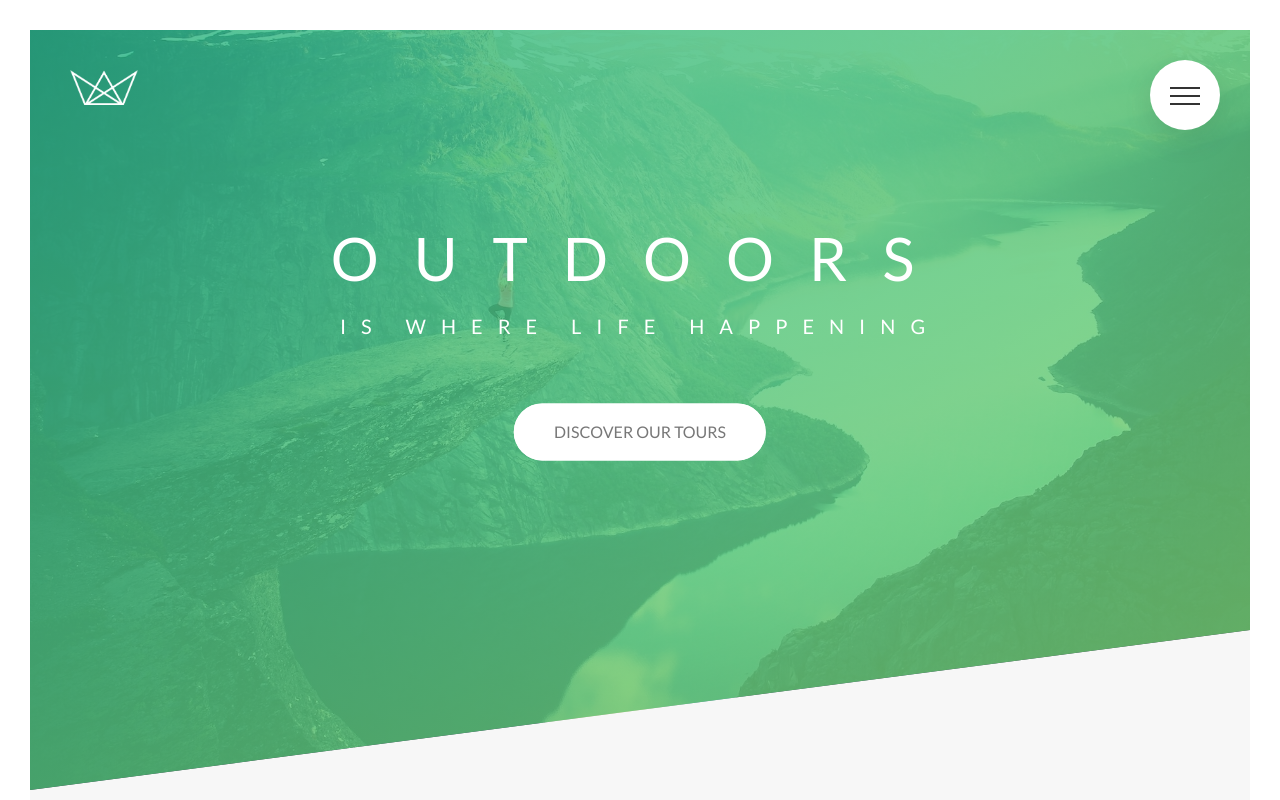
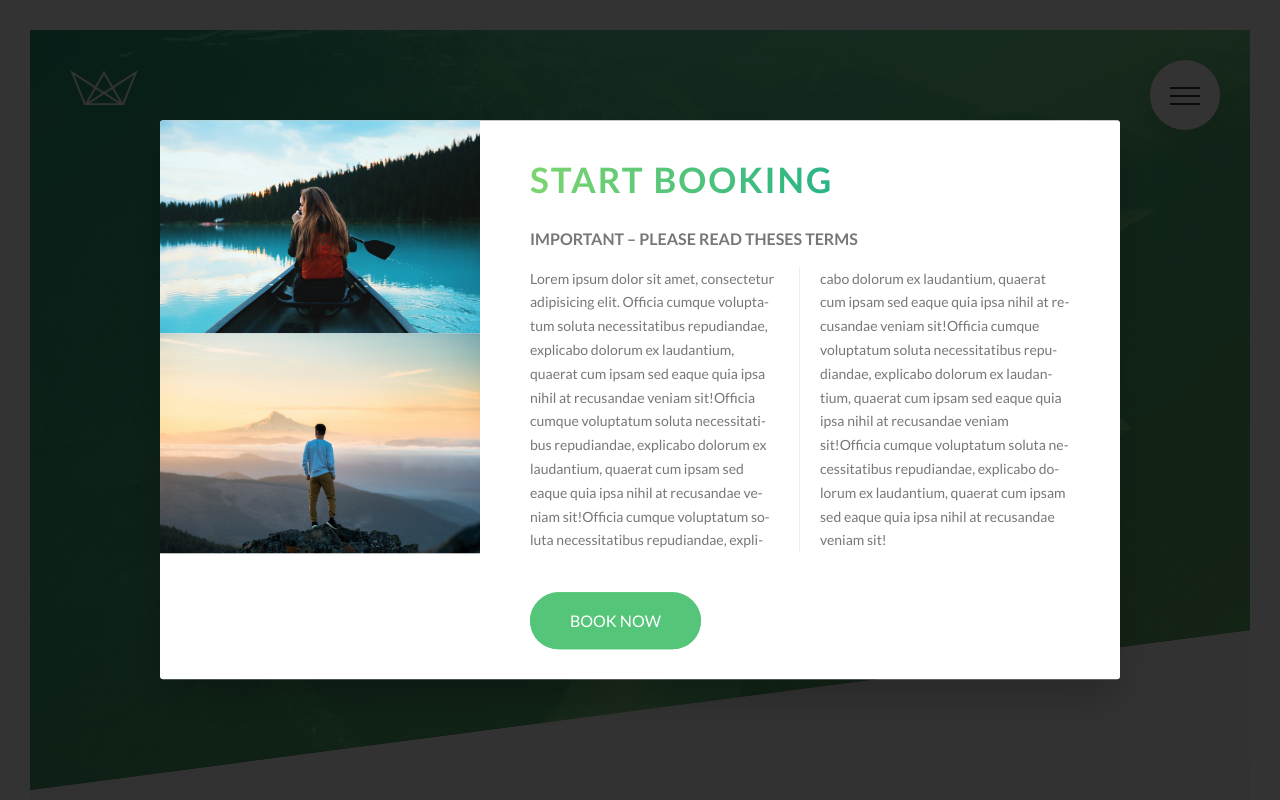
Before and after one commit to YiroYi/starter, a website: page index.html in a window 1280 px wide. Shown: the top 800 px of the page. Drawn offline with Linux system fonts and the light colour scheme.

Commit message:
Modal design completed

```diff
--- a/index.html
+++ b/index.html
@@ -22,11 +22,11 @@
         </div>
         <nav class="navigation__nav">
           <ul class="navigation__list">
-            <li class="navigation__item"><a href="#" class="navigation__link"><span>01</span>About Natous</a></li>
-            <li class="navigation__item"><a href="#" class="navigation__link"><span>02</span>Your benefits</a></li>
-            <li class="navigation__item"><a href="#" class="navigation__link"><span>03</span>People tours</a></li>
-            <li class="navigation__item"><a href="#" class="navigation__link"><span>04</span>Stories</a></li>
-            <li class="navigation__item"><a href="#" class="navigation__link"><span>05</span>Book now</a></li>
+            <li class="navigation__item"><a href="#" class="navigation__link"><span>01</span>About Kimchi Coding</a></li>
+            <li class="navigation__item"><a href="#" class="navigation__link"><span>02</span>Tell me your story</a></li>
+            <li class="navigation__item"><a href="#" class="navigation__link"><span>03</span>Let's code together</a></li>
+            <li class="navigation__item"><a href="#" class="navigation__link"><span>04</span>Ruby on Rails</a></li>
+            <li class="navigation__item"><a href="#" class="navigation__link"><span>05</span>React</a></li>
           </ul>
         </nav>
       </div>
@@ -350,6 +350,31 @@
           </div>
         </div>
       </footer>
+      <div class="popup">
+        <div class="popup__content">
+          <div class="popup__left">
+            <img src="img/nat-8.jpg" alt="" class="popup__img">
+            <img src="img/nat-9.jpg" alt="" class="popup__img">
+          </div>
+          <div class="popup__right">
+            <h2 class="heading-secondary u-margin-bottom-small">Start Booking</h2>
+            <h3 class="heading-tertiary u-margin-bottom-small">Important &ndash; Please read theses terms</h3>
+            <p class="popup__text">Lorem ipsum dolor sit amet, consectetur adipisicing elit.
+            Officia cumque voluptatum soluta necessitatibus repudiandae, explicabo
+            dolorum ex laudantium, quaerat cum ipsam sed eaque quia ipsa nihil at
+            recusandae veniam sit!Officia cumque voluptatum soluta necessitatibus repudiandae, explicabo
+            dolorum ex laudantium, quaerat cum ipsam sed eaque quia ipsa nihil at
+            recusandae veniam sit!Officia cumque voluptatum soluta necessitatibus repudiandae, explicabo
+            dolorum ex laudantium, quaerat cum ipsam sed eaque quia ipsa nihil at
+            recusandae veniam sit!Officia cumque voluptatum soluta necessitatibus repudiandae, explicabo
+            dolorum ex laudantium, quaerat cum ipsam sed eaque quia ipsa nihil at
+            recusandae veniam sit!Officia cumque voluptatum soluta necessitatibus repudiandae, explicabo
+            dolorum ex laudantium, quaerat cum ipsam sed eaque quia ipsa nihil at
+            recusandae veniam sit!</p>
+            <a href="#" class="btn btn--green">Book now</a>
+          </div>
+        </div>
+      </div>
 
 
       <!-- How to make a grid -->
--- a/sass/abstracts/_mixins.scss
+++ b/sass/abstracts/_mixins.scss
@@ -5,3 +5,10 @@
     clear: both;
   }
 }
+
+@mixin absCenter {
+  position: absolute;
+  top: 50%;
+  left: 50%;
+  transform: translate(-50%, -50%);
+}
--- a/sass/components/_component-index.scss
+++ b/sass/components/_component-index.scss
@@ -6,3 +6,4 @@
 @import "bg-video";
 @import "form";
 @import "footer";
+@import "popup";
--- /dev/null
+++ b/sass/components/_popup.scss
@@ -0,0 +1,51 @@
+.popup {
+  height: 100vh;
+  width: 100%;
+  position: fixed;
+  top: 0;
+  left: 0;
+  background-color: rgba($color-black, .8);
+
+  z-index: 9999;
+
+
+  &__content{
+    @include absCenter; //this is a mixin and it is in mixin file
+    width: 75%;
+    background-color: $color-white;
+    box-shadow: 0 2rem 4rem rgba($color-black, .2);
+    border-radius: 3px;
+    display: table;
+    overflow: hidden;
+  }
+
+  &__left {
+    width: 33.3333333%;
+    display: table-cell;
+  }
+
+  &__right {
+    width: 66.6666667%;
+    display: table-cell;
+    vertical-align: middle;
+    padding: 3rem 5rem;
+  }
+
+  &__img {
+    display: block; // poner una encima de otra
+    width: 100%;
+  }
+
+  &__text {
+    font-size: 1.4rem;
+    margin-bottom: 4rem;
+    column-count: 2;
+    column-gap: 4rem;
+    column-rule: 1px solid $color-grey-light-2;
+
+    -moz-hyphens: auto;
+    -ms-hyphens: auto;
+    -webkit-hyphens: auto;
+    hyphens: auto; //pone guiones cuando vas se hace pequeno el texto
+  }
+}
```
Also changed, not shown: css/style.css.
